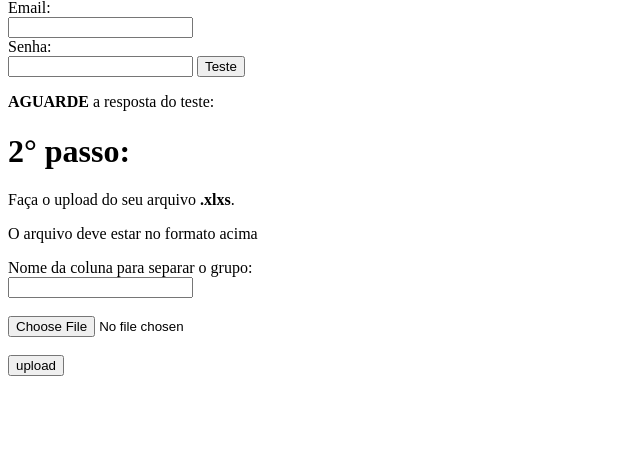
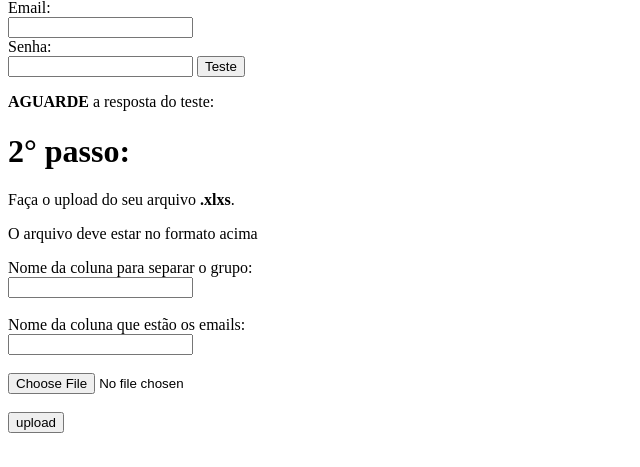
Before and after one commit to ThiagSampaio/Pombo-Correio, a Flask app: page / in a window 1280 px wide. Shown: the part 333-800 px from the top of the page, without its empty margins (0-640 px from the left). Run offline with Flask 2, Linux system fonts and the light colour scheme.

Commit message:
fim do processamento do arquivo

```diff
--- a/app.py
+++ b/app.py
@@ -25,22 +25,12 @@ def login():
 def data():
 
     coluna = request.args.get('coluna')
+    coluna_email = request.args.get('coluna_email')
     f = request.args.get('database')
     data = pd.read_excel(f)
-    print(coluna)
-    print(f'dados{data}')
+    data = data[[coluna, coluna_email]]
+    dicionario = data.groupby([coluna])[coluna_email].apply(list).to_dict()
     return data
-
-    '''
-    if request.method == 'GET':
-        f = request.args.get('database')
-        #coluna = request.args.get('coluna')
-        print(f)
-        data = pd.read_excel(f)
-        data_j = data.to_json
-        print(data_j)
-        return Response(data.to_json(orient='records'), mimetype='application/json')
-    '''
 
 
 if __name__ == '__main__':
--- a/static/js/data1.js
+++ b/static/js/data1.js
@@ -6,7 +6,8 @@ $('#data1').on('submit', async (e) => {
     data = new FormData();
     data.append('file', $('#database')[0].files[0]);
     const coluna = $("#coluna").val();
-    const params = new URLSearchParams({ coluna, data });
+    const coluna_email = $("#coluna_email").val();
+    const params = new URLSearchParams({ coluna, data, coluna_email });
 
     const resp = await fetch(`/data?${params}`).then(r => r.json());
 
--- a/templates/index.html
+++ b/templates/index.html
@@ -37,6 +37,9 @@
         <label for="fname">Nome da coluna para separar o grupo:</label><br>
         <input type="text" id="coluna" name="coluna"><br>
         <br>
+        <label for="fname">Nome da coluna que estão os emails:</label><br>
+        <input type="text" id="coluna_email" name="coluna_email"><br>
+        <br>
         <input type='file' id="database" name='database' value=''> <br>
         <br>
         <button type="submit" value='submit'>upload</button><br>
```
Also changed, not shown: 1 other file.
